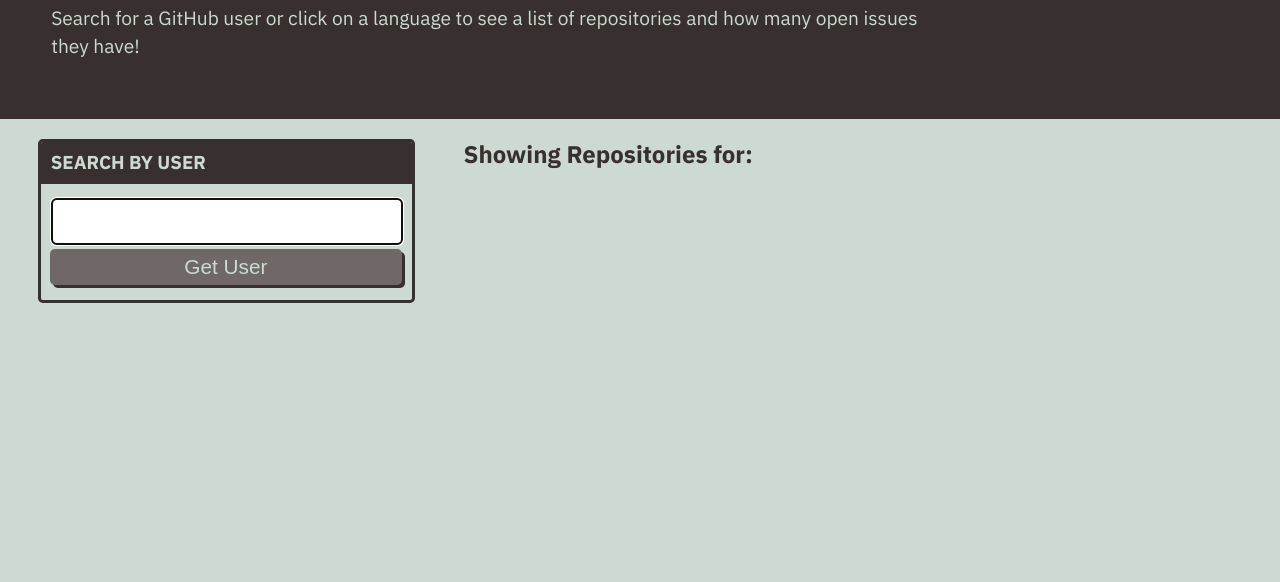
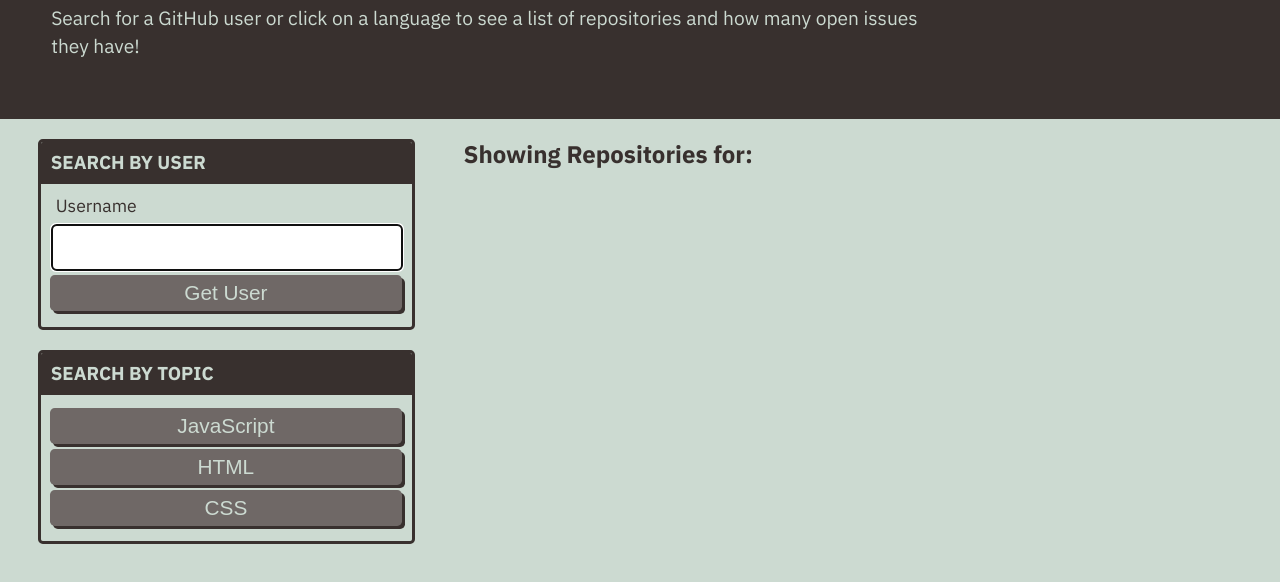
Before and after one commit to nhodges1/git-it-done, a plain HTML site: page index.html in a window 1280 px wide. Shown: the part 114-696 px from the top of the page. Drawn offline with Linux system fonts and the light colour scheme.

Commit message:
updated html

```diff
--- a/index.html
+++ b/index.html
@@ -21,19 +21,31 @@
 
   <main class="flex-row justify-space-between">
     <div class="col-12 col-md-4">
+
       <div class="card">
         <h3 class="card-header text-uppercase">Search By User</h3>
         <form id="user-form" class="card-body">
-          <label class="form-label" for="username"></label>
+          <label class="form-label" for="username">Username</label>
           <input name="username" id="username" type="text" autofocus="true" class="form-input" />
           <button type="submit" class="btn">Get User</button>
         </form>
+      </div>
+
+      <div class="card">
+        <h3 class="card-header text-uppercase">Search By Topic</h3>
+        <div id="language-buttons" class="card-body">
+          <button data-language="javascript" class="btn">JavaScript</button>
+          <button data-language="html" class="btn">HTML</button>
+          <button data-language="css" class="btn">CSS</button>
+        </div>
       </div>
     </div>
 
     <div class="col-12 col-md-8">
       <h2 class="subtitle">Showing Repositories for: <span id="repo-search-term"></span></h2>
-      <div id="repos-container" class="list-group"></div>
+      <div id="repos-container" class="list-group">
+
+      </div>
     </div>
   </main>
 
```
